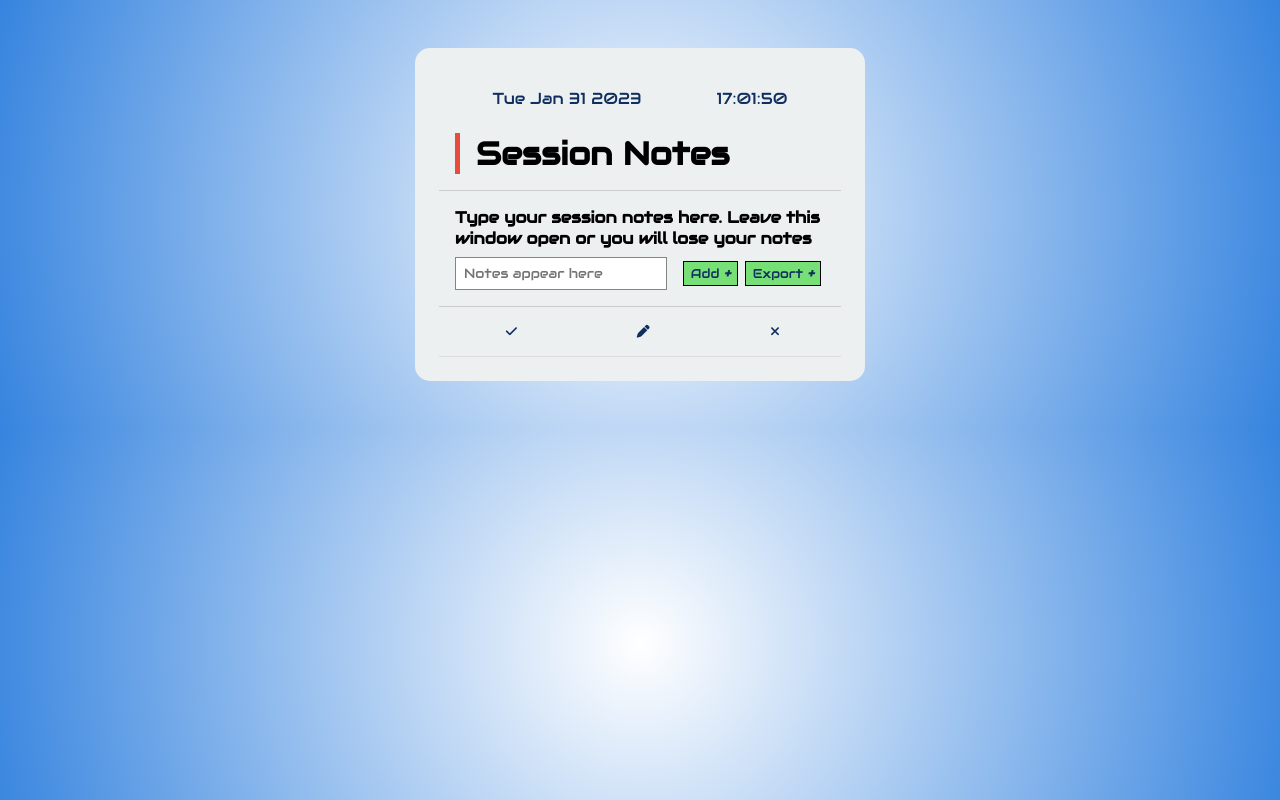
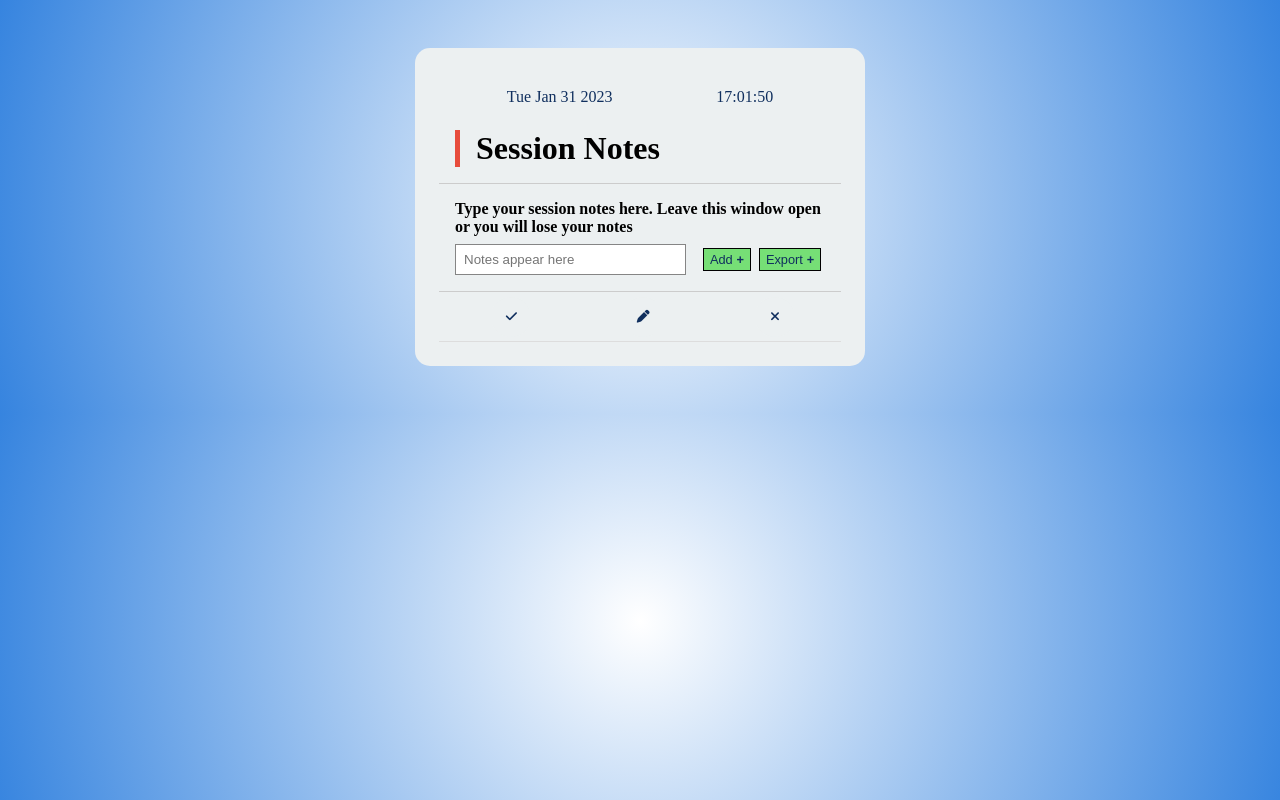
Before and after one commit to PlebianJim/Session-notes-pdf-export, a plain HTML site: page index.html in a window 1280 px wide. Drawn offline with Linux system fonts and the light colour scheme.

Commit message:
font changes

```diff
--- a/style.css
+++ b/style.css
@@ -6,18 +6,12 @@
     padding: 0;
     margin: 0;
     box-sizing: border-box;
-    font-family: "Audiowide", sans-serif;
     @import url(//fonts.googleapis.com/css2?family=Audiowide&display=swap) /*required for github pages to correctly show the selected font */
 }
 
 body {
-    font-family: "Audiowide", sans-serif;
     background: rgb(255,255,255);
     background: radial-gradient(circle, rgb(255,255,255) 0%, rgba(54,132,223,1) 100%);
-}
-
-h1 {
-    font-family: "Audiowide", sans-serif;
 }
 
 /*===== Form buttons and layout =====*/
@@ -88,13 +82,11 @@ input {
     width: 450px;
     margin: 3rem auto;
     padding: 1.5rem;
-    font-family: "Audiowide", sans-serif;
 }
 
 .todo-container header {
     padding: 0 1rem 1rem;
     border-bottom: 1px solid #ccc;
-    font-family: "Audiowide", sans-serif;
 }
 
 header > h1 {
```
